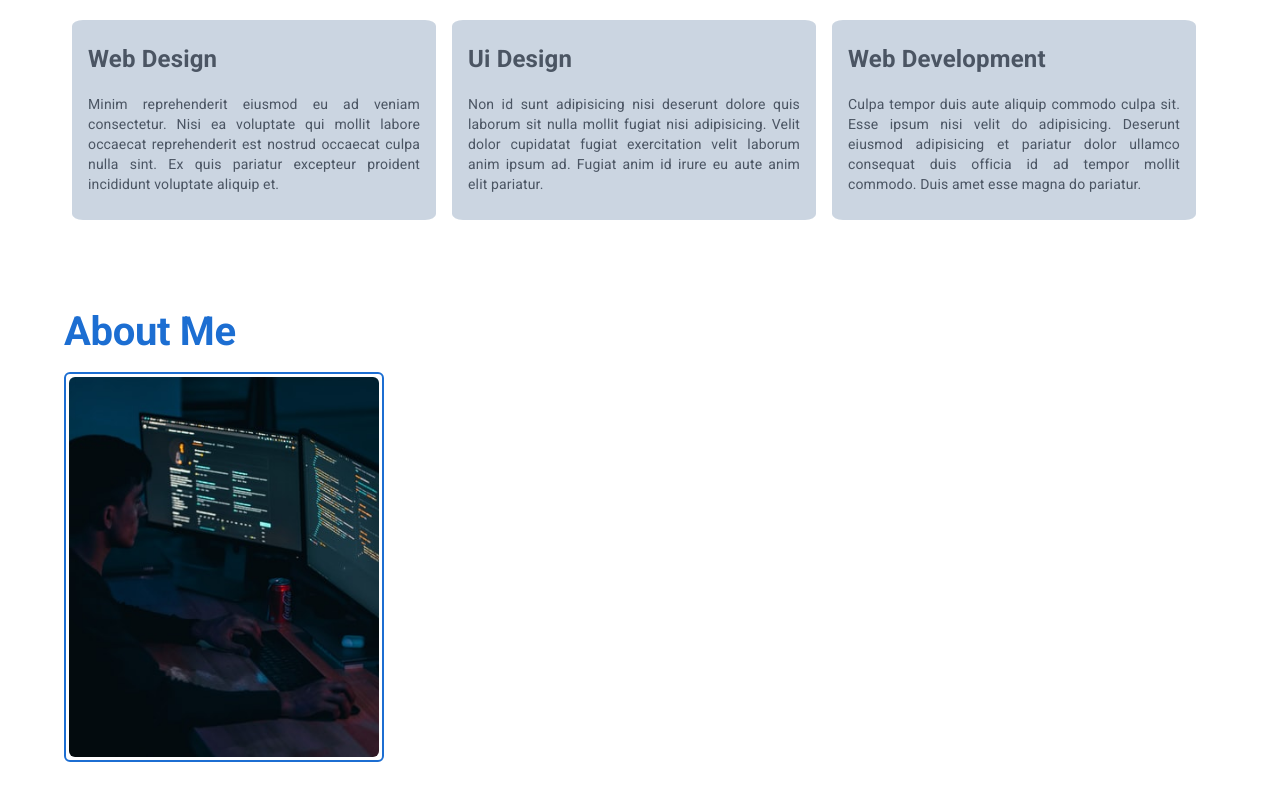
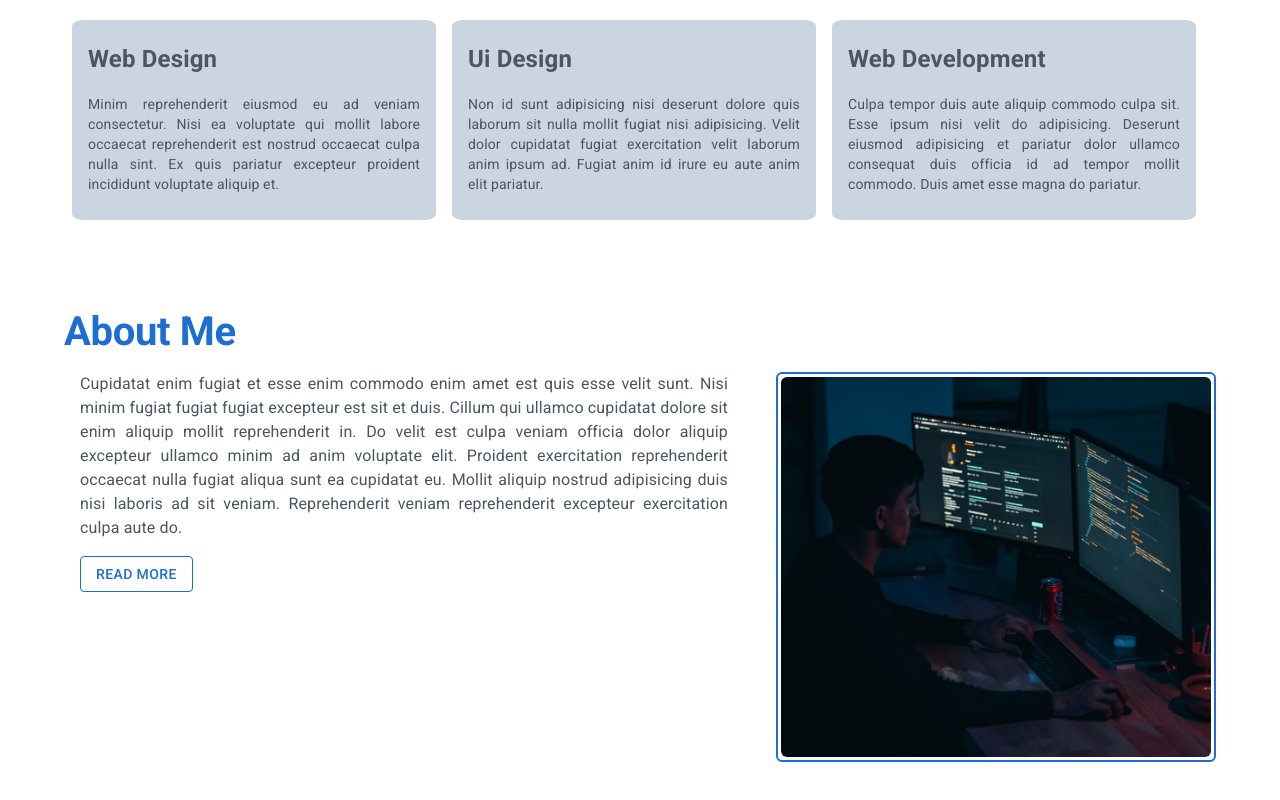
Before and after one commit to nairo-mudumane/react-portfolio-app, a React (Vite) app: page / in a window 1280 px wide. Shown: the part 688-1488 px from the top of the page. Built offline with nearby package versions, Linux system fonts and the light colour scheme.

Commit message:
updated about section

```diff
--- a/src/pages/Home/sections/About.tsx
+++ b/src/pages/Home/sections/About.tsx
@@ -1,10 +1,11 @@
-import { Box, Container } from "@mui/material";
+import { Box, Button, Container, Typography } from "@mui/material";
 import ScrollAnimation from "react-animate-on-scroll";
 import { Section, Title } from "../../../components";
 import { useTheme } from "../../../hooks";
 import { StyledAbout } from "../styles";
 
 import photoSrc from "../../../assets/images/my_photo.jpg";
+import { NavLink } from "react-router-dom";
 
 export const About = () => {
     const { isDark } = useTheme();
@@ -22,6 +23,31 @@ export const About = () => {
                     </ScrollAnimation>
 
                     <Box className="content">
+                        <Box className="description">
+                            <Typography variant="body1" className="text">
+                                Cupidatat enim fugiat et esse enim commodo enim
+                                amet est quis esse velit sunt. Nisi minim fugiat
+                                fugiat fugiat excepteur est sit et duis. Cillum
+                                qui ullamco cupidatat dolore sit enim aliquip
+                                mollit reprehenderit in. Do velit est culpa
+                                veniam officia dolor aliquip excepteur ullamco
+                                minim ad anim voluptate elit. Proident
+                                exercitation reprehenderit occaecat nulla fugiat
+                                aliqua sunt ea cupidatat eu. Mollit aliquip
+                                nostrud adipisicing duis nisi laboris ad sit
+                                veniam. Reprehenderit veniam reprehenderit
+                                excepteur exercitation culpa aute do.
+                            </Typography>
+
+                            <Box className="actions">
+                                <NavLink to="/about" className="link">
+                                    <Button variant="outlined" className="btn">
+                                        Read More
+                                    </Button>
+                                </NavLink>
+                            </Box>
+                        </Box>
+
                         <Box className="image">
                             <img
                                 src={photoSrc}
--- a/src/pages/Home/styles.ts
+++ b/src/pages/Home/styles.ts
@@ -1,5 +1,4 @@
 import styled, { createGlobalStyle } from "styled-components";
-import blur1 from "../../assets/images/blur1.svg";
 import { globalColors } from "../../global/Colors";
 import { ICurrentTheme } from "../../types";
 
@@ -27,6 +26,13 @@ export const GlobalHomeStyles = createGlobalStyle<ICurrentTheme>`
 .image > img {
     object-fit: cover;
     border-radius: 6px;
+}
+
+@media only screen and (max-width: 425px) {
+    .image {
+        max-width: unset;
+        width: 100%;
+    }
 }
 `;
 
@@ -121,4 +127,54 @@ export const StyledServices = styled.div<ICurrentTheme>`
     }
 `;
 
-export const StyledAbout = styled.div<ICurrentTheme>``;
+export const StyledAbout = styled.div<ICurrentTheme>`
+    .content {
+        display: flex;
+        flex-direction: row;
+        flex-wrap: wrap;
+        align-content: flex-start;
+        justify-content: flex-start;
+        align-items: flex-start;
+    }
+
+    .description {
+        flex: 1 1 300px;
+        padding: 0 1rem;
+        padding-right: 3rem;
+        margin-bottom: 1rem;
+    }
+
+    .text {
+        text-align: justify;
+    }
+
+    .actions {
+        margin-top: 1rem;
+    }
+
+    .btn {
+        color: ${(props) =>
+            props.isDark ? globalColors.white1 : globalColors.blue1};
+        border-color: ${(props) =>
+            props.isDark ? globalColors.white1 : globalColors.blue1};
+
+        &:hover,
+        &:focus {
+            color: ${(props) =>
+                props.isDark ? globalColors.blue1 : globalColors.blue2};
+            border-color: ${(props) =>
+                props.isDark ? globalColors.blue1 : globalColors.blue2};
+        }
+    }
+
+    .image {
+        max-width: unset;
+        width: 440px;
+    }
+
+    @media only screen and (max-width: 768px) {
+        .description {
+            padding: 0 1rem;
+        }
+    }
+`;
```
